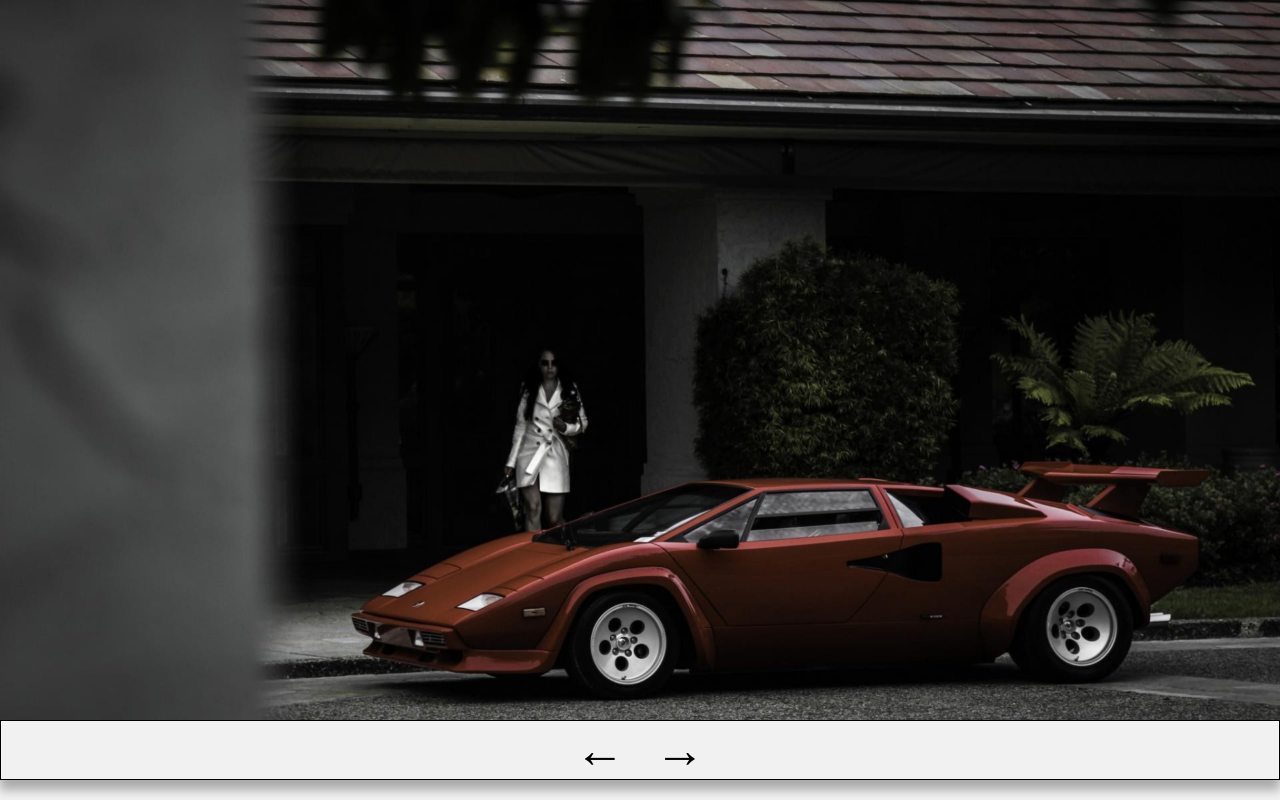
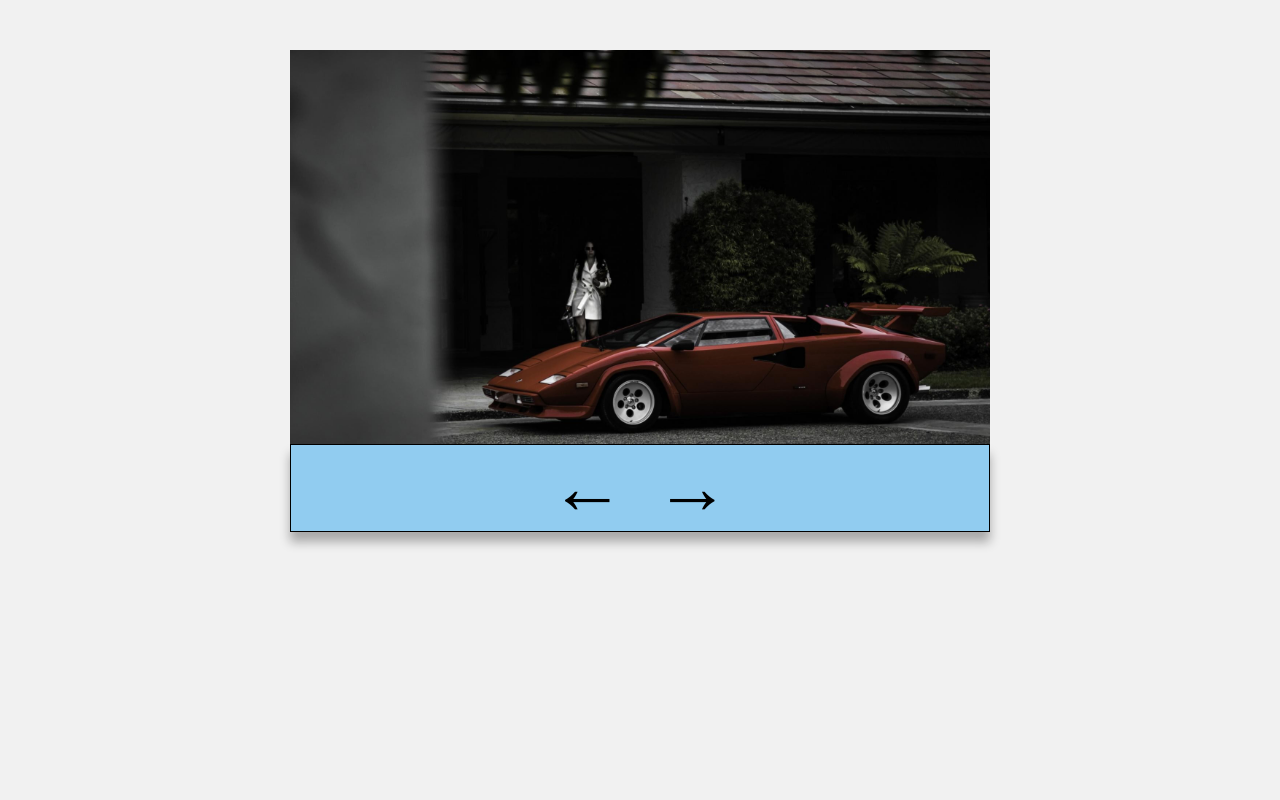
Before and after one commit to Aelkoulali/Image-Slider, a plain HTML site: page index.html in a window 1280 px wide. Drawn offline with Linux system fonts and the light colour scheme.

Commit message:
Fix Erros

```diff
--- a/index.html
+++ b/index.html
@@ -7,7 +7,7 @@
     <link rel="stylesheet" href="styles.css" />
   </head>
   <body>
-    <div class="slider-container">
+    <div class="container">
       <div class="slider">
         <img class="active" src="./pic 1.jpg">
         <img src="./pic 2.jpg">
--- a/styles.css
+++ b/styles.css
@@ -31,6 +31,7 @@ img.active {
 }
 
 .cont-btn {
+  background-color: rgb(145, 204, 240);
   width: 100%;
   height: auto;
   border: 1px solid #000;
@@ -39,7 +40,7 @@ img.active {
   justify-content: center;
 }
 .btn-nav {
-  font-size: 50px;
+  font-size: 75px;
   margin: 0 15px;
   cursor: pointer;
 }
```
